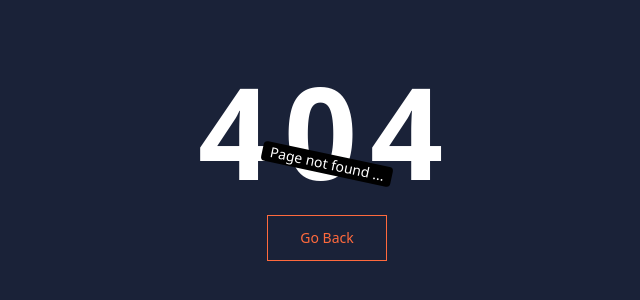
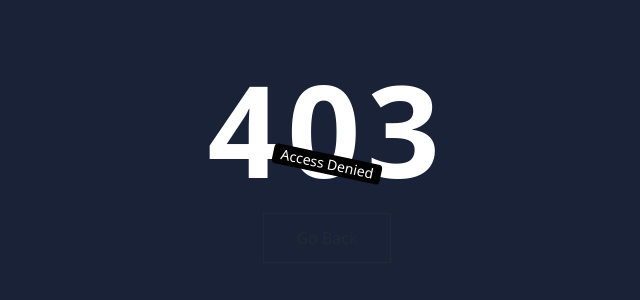
Before and after one commit to Nitishcoderr/lms-SkillVista, a React (Vite) app in the folder client/: page /denied in a window 1280 px wide. Before the commit this address had no page. Shown: the part 236-536 px from the top of the page, without its empty margins (313-953 px from the left). Built offline with nearby package versions, Linux system fonts and the light colour scheme.

Commit message:
Added denied page

```diff
--- a/client/src/App.jsx
+++ b/client/src/App.jsx
@@ -7,6 +7,7 @@
 import Login from './Pages/Login';
 import CourseList from './Pages/Course/CourseList';
 import Contact from './Pages/Contact';
+import Denied from './Pages/Denied';
 
 function App() {
   return (
@@ -18,6 +19,7 @@
         <Route exact path='/login' element={<Login/>} />
         <Route exact path='/courses' element={<CourseList/>} />
         <Route exact path='/contact' element={<Contact/>} />
+        <Route exact path='/denied' element={<Denied/>} />
         <Route  path='*' element={<NotFound/>} />
       </Routes>
     </>
--- /dev/null
+++ b/client/src/Pages/Denied.jsx
@@ -0,0 +1,21 @@
+import React from 'react'
+import {  useNavigate } from 'react-router-dom'
+
+const Denied = () => {
+    const navigate = useNavigate()
+  return (
+    <main className='h-screen w-full flex flex-col justify-center items-center bg-[#1A2238]'>
+      <h1 className="text-9xl font-semibold text-white tracking-wider">
+        403
+      </h1>
+      <div className="bg-black text-white px-2 text-sm rounded rotate-12 absolute">
+        Access Denied
+      </div>
+      <button onClick={()=> navigate(-1) } className='mt-5'>
+        <span className='relative block px-8 py-3 bg-[#1A2238] border border-current' >Go Back</span>
+         </button>
+    </main>
+  )
+}
+
+export default Denied
```
